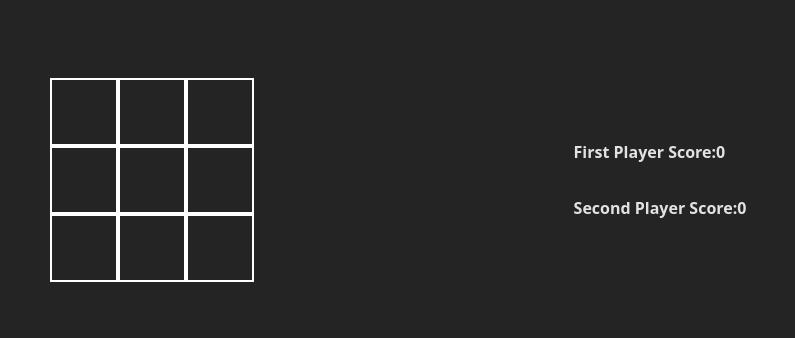
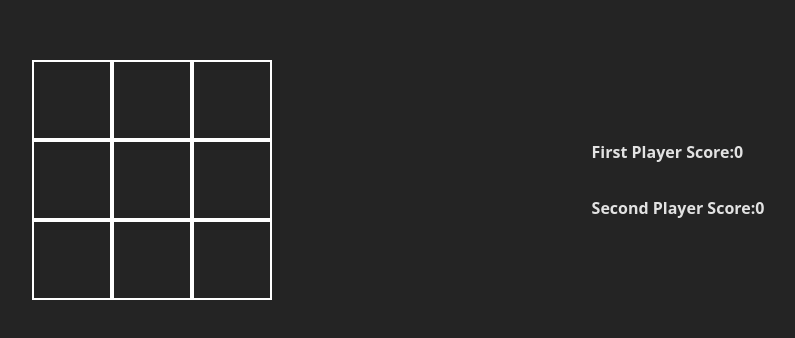
Before and after one commit to pronayguha13/react-tic-tac-toe, a React (Vite) app: page / in a window 1280 px wide. Shown: the part 220-558 px from the top of the page, without its empty margins (242-1037 px from the left). Built offline with nearby package versions, Linux system fonts and the light colour scheme.

Commit message:
Fixed grid exapnsion problem

```diff
--- a/src/components/Square/style.css
+++ b/src/components/Square/style.css
@@ -3,4 +3,6 @@
   width: 100%;
   padding: 2rem;
   cursor: pointer;
+  width: 5rem;
+  height: 5rem;
 }
```
